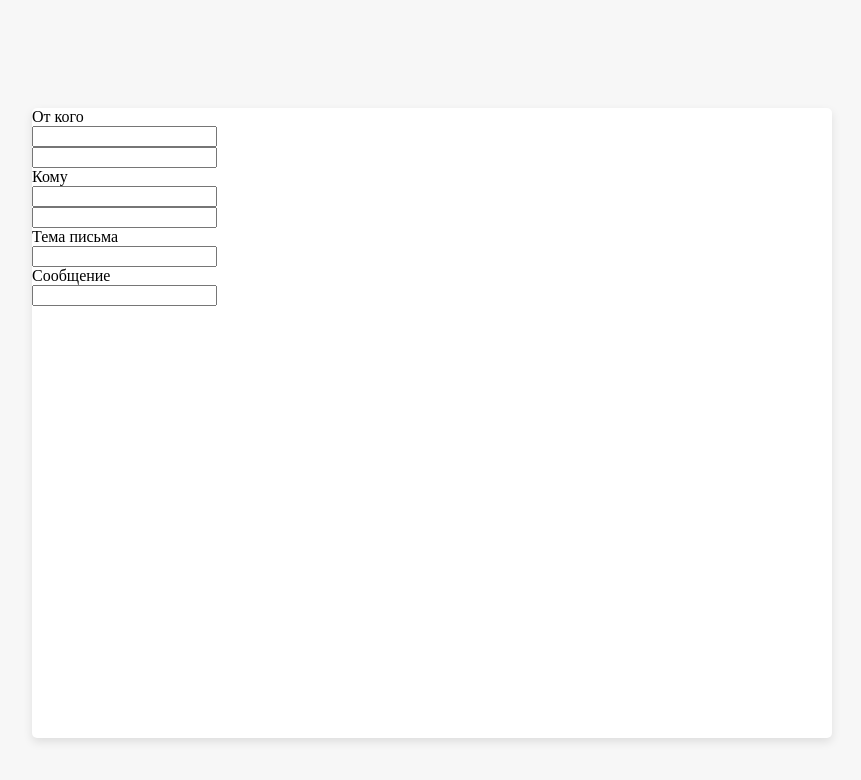
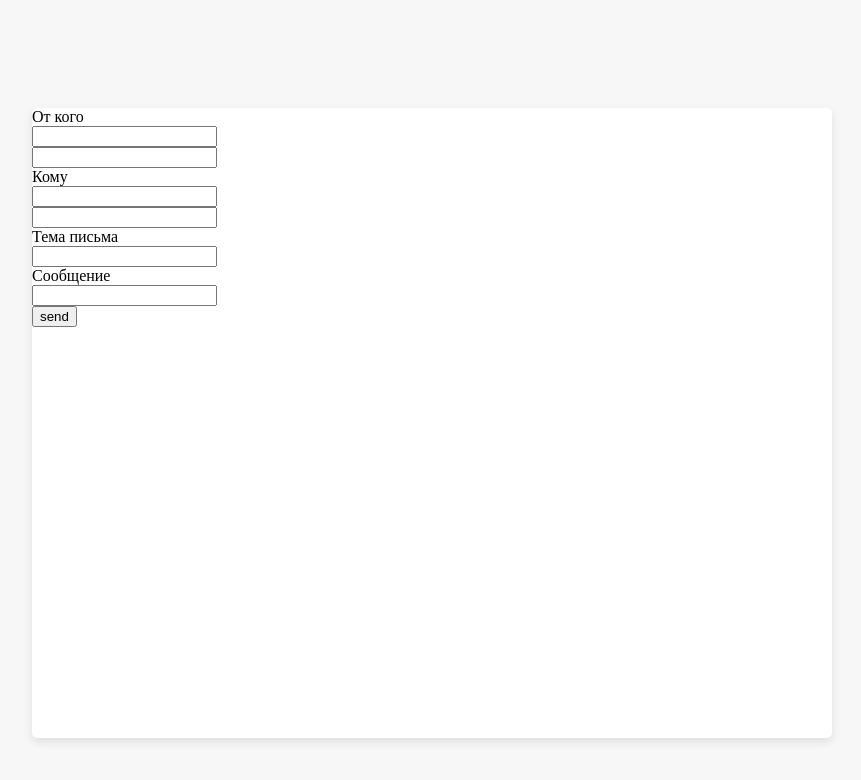
Before and after one commit to DmytroSerdiukov/ReactTestTaskSendsay, a React (Create React App) app: page / in a window 1280 px wide. Shown: the top 780 px of the page, without its empty margins (312-1173 px from the left). Built offline with nearby package versions, Linux system fonts and the light colour scheme.

Commit message:
added second page after sent message

```diff
--- a/package.json
+++ b/package.json
@@ -9,6 +9,7 @@
     "react": "^16.13.0",
     "react-dom": "^16.13.0",
     "react-redux": "^7.2.0",
+    "react-router-dom": "^5.1.2",
     "react-scripts": "3.4.0",
     "redux": "^4.0.5",
     "redux-form": "^8.3.1"
--- a/src/App.js
+++ b/src/App.js
@@ -1,12 +1,18 @@
 import React from 'react';
 import './App.css';
 import MainPage from './components/MainPage/MainPage';
+import Sended from './components/Sended/Sended';
+import { BrowserRouter, Route } from 'react-router-dom';
 
 function App() {
   return (
-    <>
-    <MainPage />
-    </>
+    <BrowserRouter>
+      <>
+        <Route exact path="/" component={ () => <MainPage />}/>
+        <Route exact path="/sent" component={ () => <Sended/>}/>
+      </>
+    </BrowserRouter>
+
   );
 }
 
--- a/src/components/MainPage/MainPage.jsx
+++ b/src/components/MainPage/MainPage.jsx
@@ -1,10 +1,41 @@
 import React from 'react';
 import mainpage from './mainpage.module.css';
 import { Field, reduxForm } from 'redux-form';
+import { Redirect } from 'react-router-dom';
 
-const MessageForm = () => {
+class MainPage extends React.Component {
+  constructor(props) {
+    super(props);
+    this.state = {
+      sent: false
+    }
+
+    this.showMe = this.showMe.bind(this);
+  }
+
+
+  showMe(data) {
+    let { sent } = this.state;
+    console.log(data);
+    this.setState({sent: !sent});
+  }
+
+  render() {
+    return (
+      <div className = {mainpage.window}>
+        { this.state.sent ? <Redirect to="/sent" /> :
+        <ReduxMessageForm onSubmit={this.showMe}/> }
+      </div>
+    );
+  }
+
+}
+
+const MessageForm = (props) => {
+    const {handleSubmit} = props;
+
     return <>
-    <form>
+      <form onSubmit = {handleSubmit}>
         <div>
           <div><label>От кого</label></div>
           <div>
@@ -30,16 +61,9 @@ const MessageForm = () => {
             <div><Field name="message" component="input" type="text"/></div>
           </div>
         </div>
+        <button>send</button>
       </form>
     </>
-}
-
-const MainPage = props => {
-  return (
-    <div className = {mainpage.window}>
-      <ReduxMessageForm />
-    </div>
-  );
 }
 
 const ReduxMessageForm = reduxForm({form: "message"})(MessageForm);
--- /dev/null
+++ b/src/components/Sended/Sended.jsx
@@ -0,0 +1,11 @@
+import React from 'react';
+
+const  Sended = props => {
+  return (
+    <div>
+        <h1>Second Form</h1>
+    </div>
+  );
+}
+
+export default Sended;
```
Also changed, not shown: 1 other file (tests, documents, lock files or other folders).
